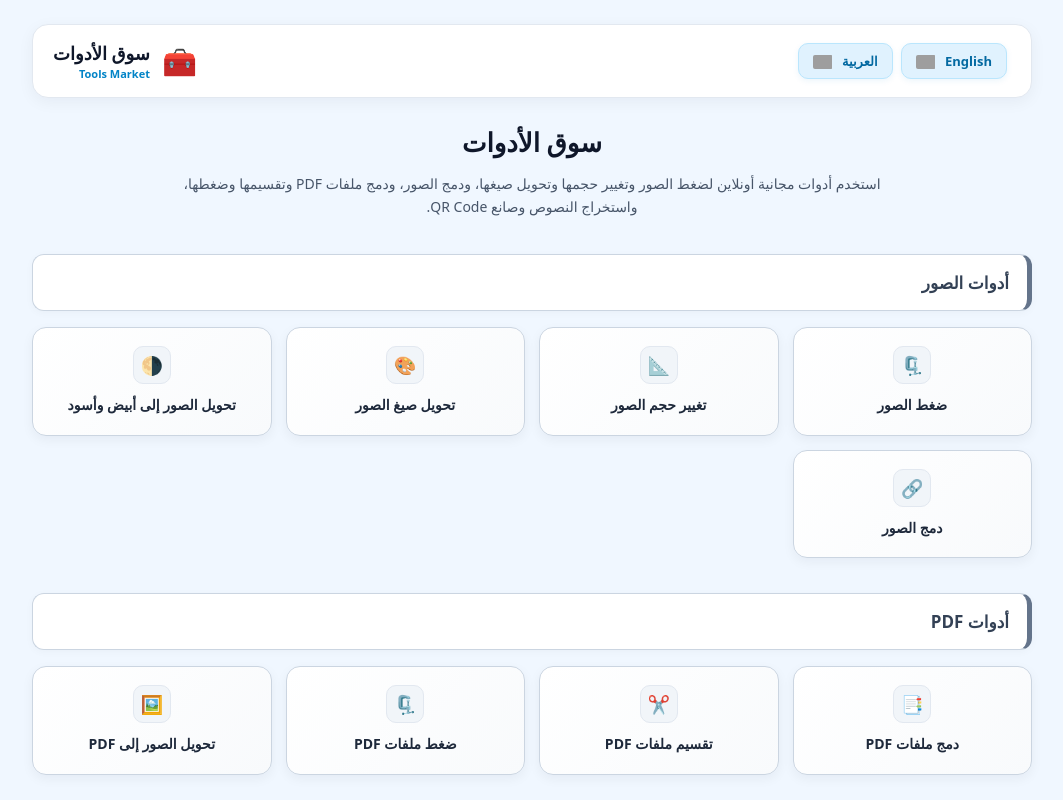
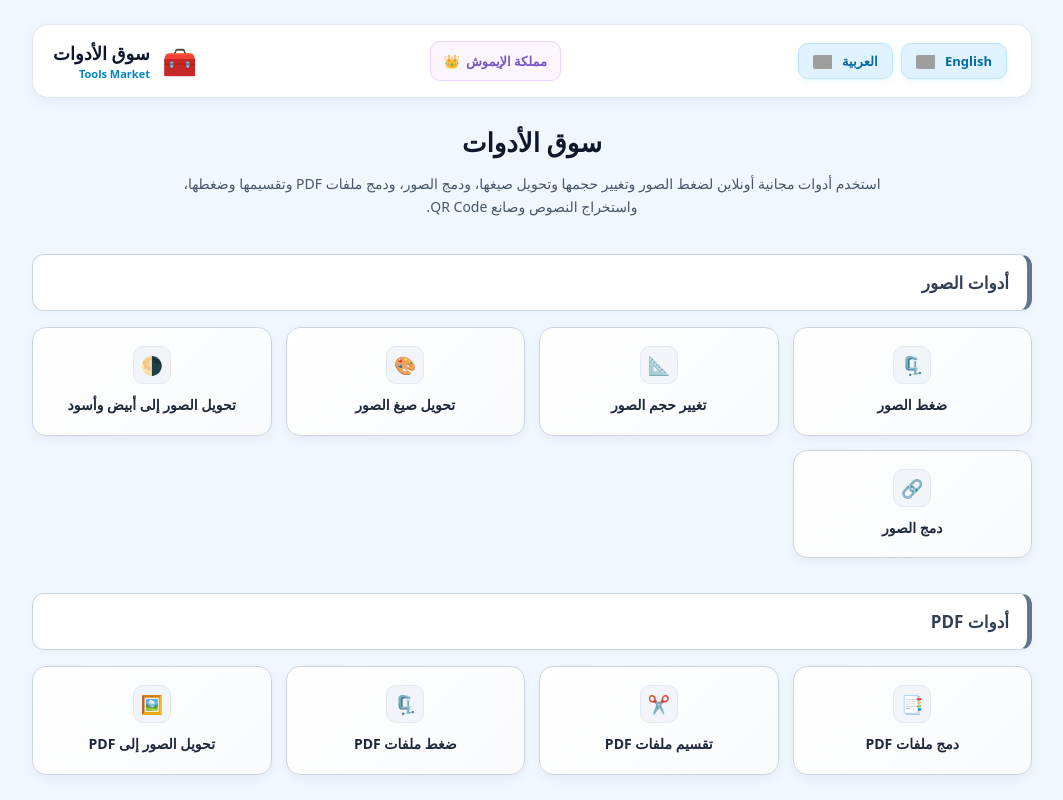
Before and after one commit to medosd6666-png/tools-market, a plain HTML site: page index.html in a window 1280 px wide. Shown: the top 800 px of the page, without its empty margins (108-1171 px from the left). Drawn offline with Linux system fonts and the light colour scheme; grey boxes are pictures that could not be loaded.

Commit message:
إضافة رابط مملكة الإيموش إلى الصفحة الرئيسية لسوق الأدوات

```diff
--- a/index.html
+++ b/index.html
@@ -1,4 +1,3 @@
-
 <!DOCTYPE html>
 <html lang="ar" dir="rtl">
 <head>
@@ -90,6 +89,31 @@ body {
     color: #0284c7;
     font-weight: 600;
     direction: ltr;
+}
+
+/* رابط مملكة الإيموش */
+.emojiland-link {
+    display: inline-flex;
+    align-items: center;
+    justify-content: center;
+    gap: 6px;
+    padding: 9px 13px;
+    border: 1px solid #e9d5ff;
+    border-radius: 10px;
+    background: #faf5ff;
+    color: #7655c5;
+    text-decoration: none;
+    font-size: 13px;
+    font-weight: 700;
+    white-space: nowrap;
+    flex-shrink: 0;
+    transition: all 0.2s ease;
+}
+
+.emojiland-link:hover {
+    background: #f3e8ff;
+    border-color: #c084fc;
+    transform: translateY(-1px);
 }
 
 /* أزرار اختيار اللغة */
@@ -356,6 +380,11 @@ body {
         justify-content: center;
     }
 
+    .emojiland-link {
+        width: 100%;
+        max-width: 220px;
+    }
+
     .language {
         width: 100%;
         justify-content: center;
@@ -419,6 +448,14 @@ gtag('config', 'G-NZ00TSPTWC');
             <span>Tools Market</span>
         </div>
     </div>
+
+    <a class="emojiland-link"
+       href="https://emojiland.pages.dev/"
+       target="_blank"
+       rel="noopener"
+       aria-label="مملكة الإيموش">
+        👑 <span data-ar="مملكة الإيموش" data-en="Emojiland">مملكة الإيموش</span>
+    </a>
 
     <div class="language">
         <button type="button" id="arabicButton">
```
